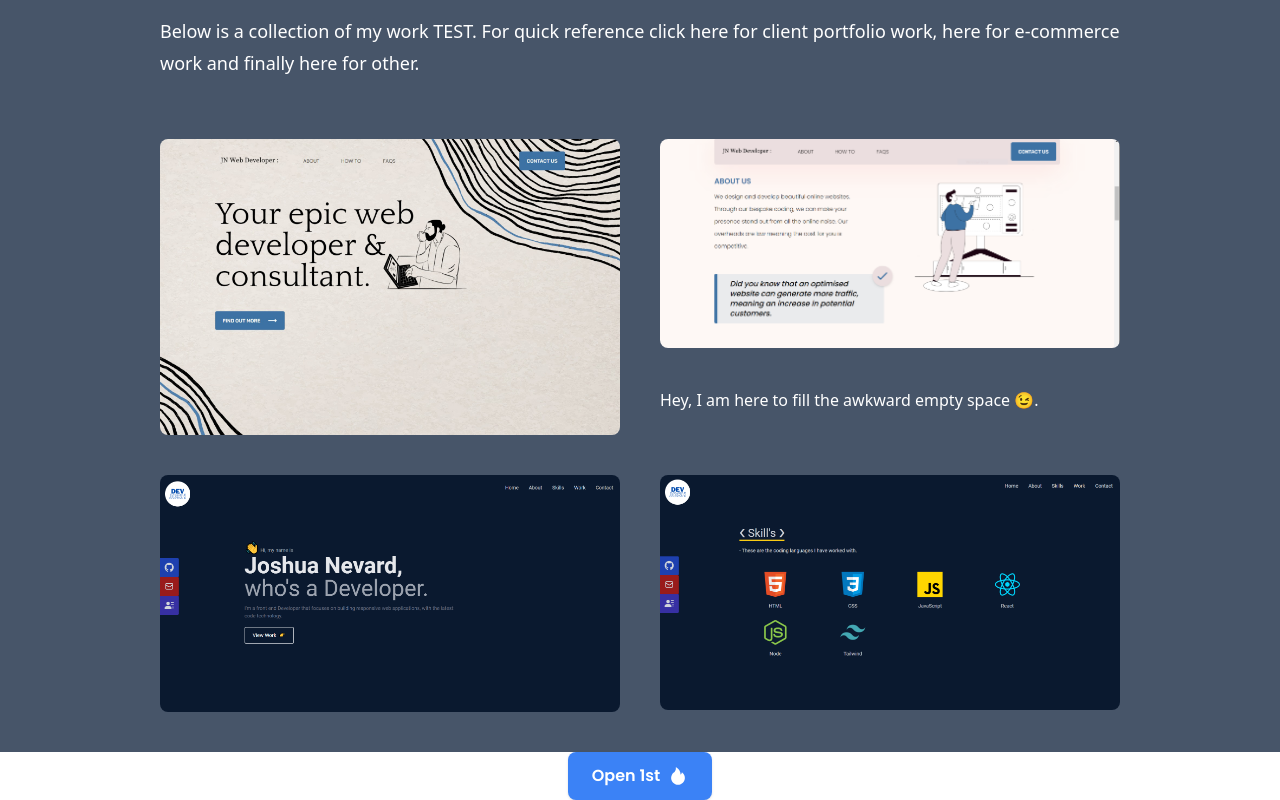
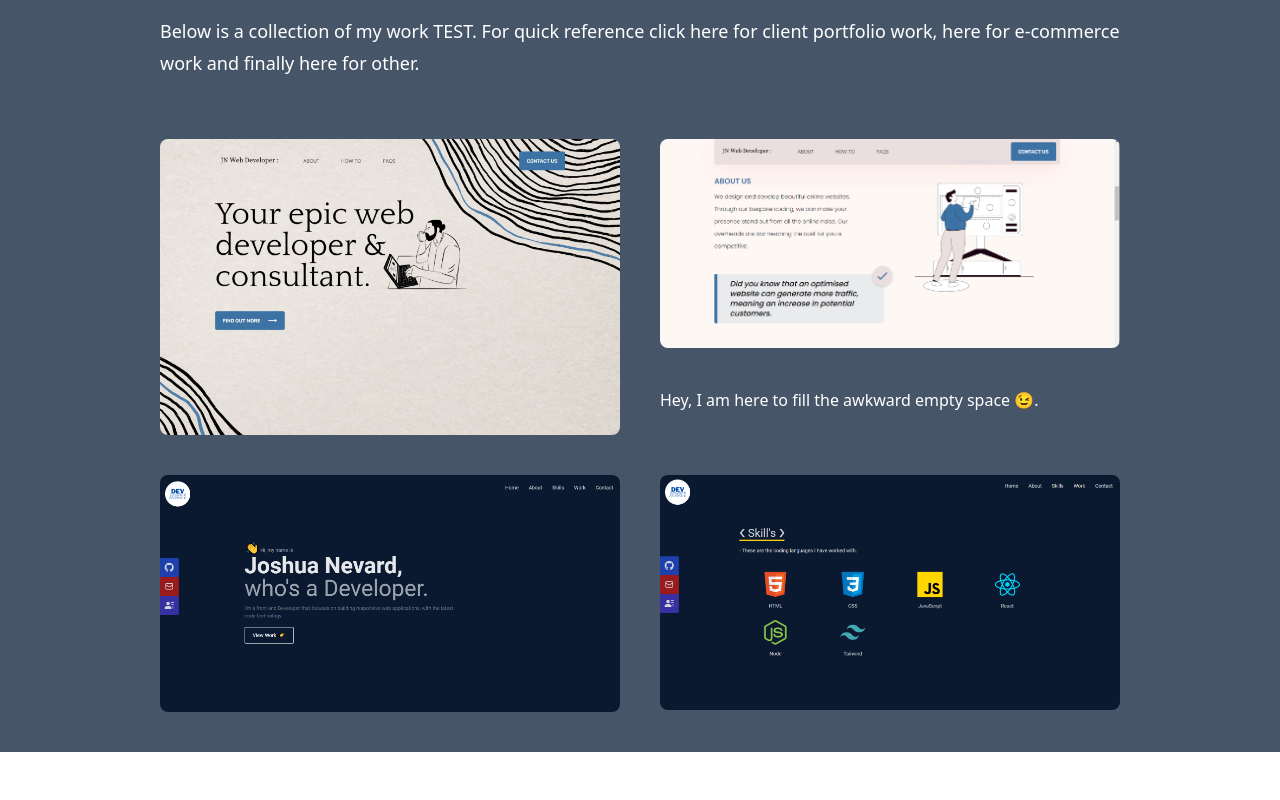
Before and after one commit to joshnev/client-portfolio, a Next.js app: page / in a window 1280 px wide. Shown: the part 1726-2526 px from the top of the page. After the commit the page ends 2478 px from the top, so only its background shows below. Built offline with nearby package versions, Linux system fonts and the light colour scheme; a web font is replaced by a local one.

Commit message:
revision-2

```diff
--- a/pages/index.js
+++ b/pages/index.js
@@ -14,7 +14,7 @@ import changeColour from '../public/images/main/color-change.svg';
 // state
 import { useState } from 'react';
 // modal pdf
-import Modal from '../components/Modal';
+// import Modal from '../components/Modal';
 
 export default function Home() {
   const [darkMode, setDarkMode] = useState();
@@ -198,7 +198,7 @@ export default function Home() {
           </section>
         </main>
       </div>
-      <Modal />
+      {/* <Modal /> */}
     </>
   );
 }
```
